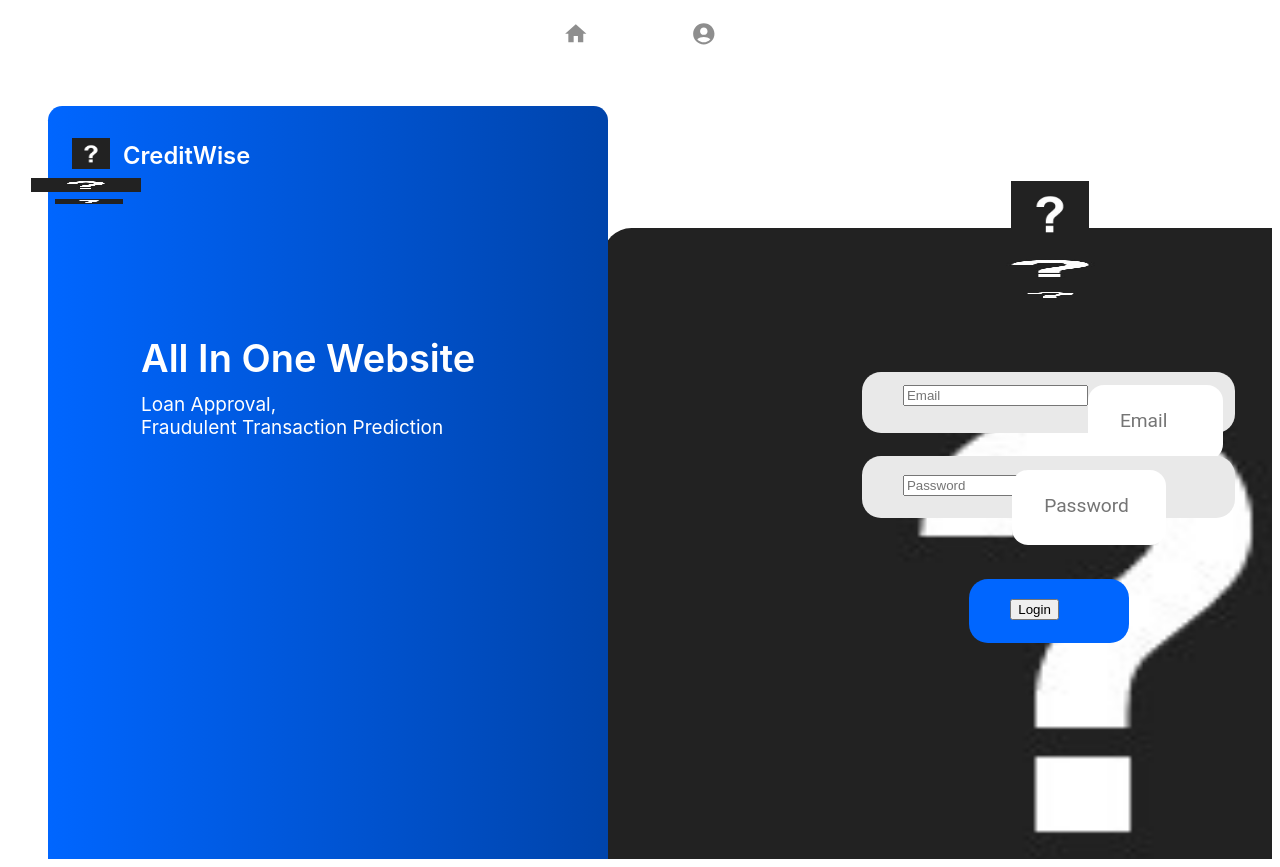
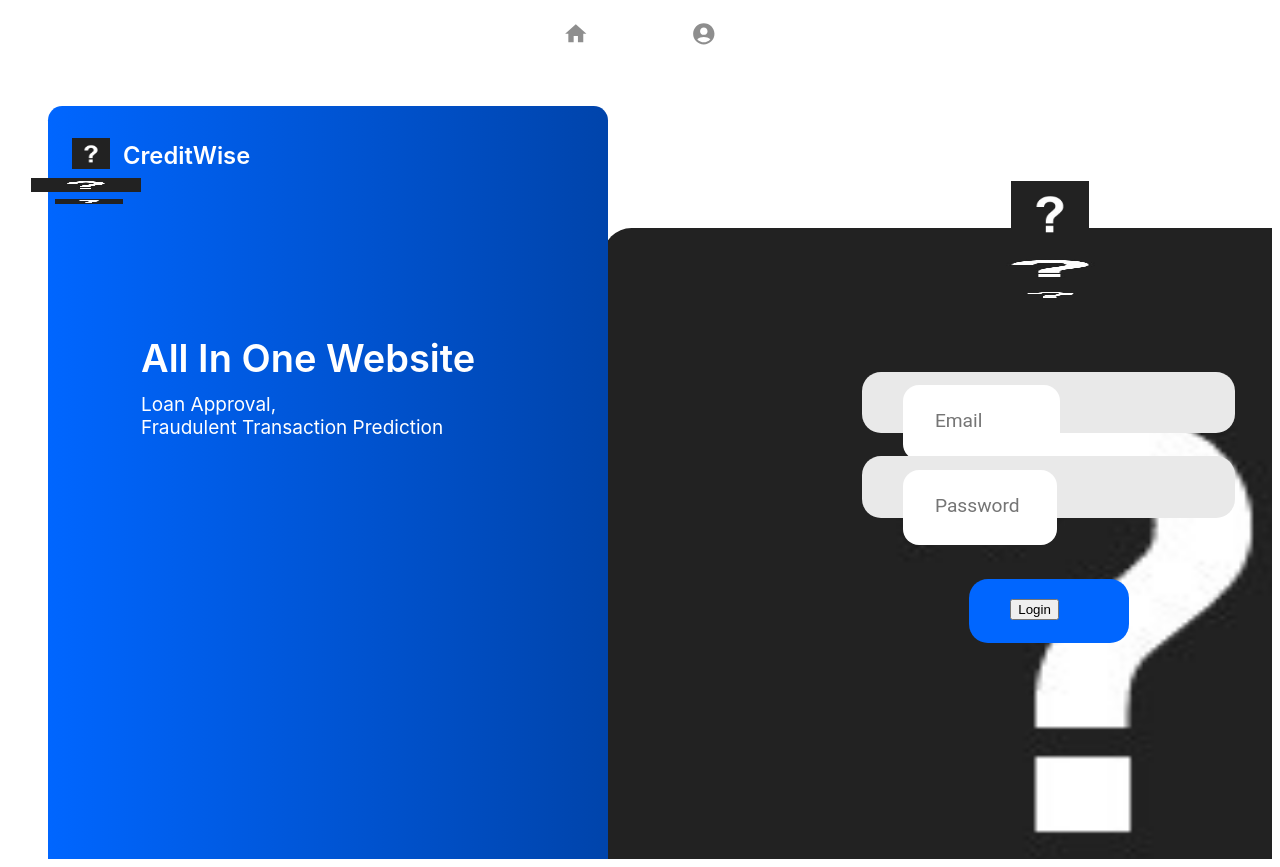
Before and after one commit to n0tv1cky/sentinel-hack-4, a React (Create React App) app in the folder frontend/: page /login in a window 1280 px wide. Built offline with nearby package versions, Linux system fonts and the light colour scheme.

Commit message:
removed unnecessary input boxes

```diff
--- a/frontend/src/Components/MacBookPro141.js
+++ b/frontend/src/Components/MacBookPro141.js
@@ -15,11 +15,6 @@ export default function MacBookPro141 () {
 			<div className='Frame3'>
 				<div className='Frame1'>
 
-
-					<span className='Email'>
-						<input type='email' placeholder='Email' required/>
-					</span>
-
 					<span className='Email'><form>
 						<input className='form_input' type='text' placeholder='Email' id='name'/>
 						<label className='form_label' for='name'>Email</label>
@@ -29,12 +24,6 @@ export default function MacBookPro141 () {
 			</div>
 			<div className='Frame4'>
 				<div className='Frame2'>
-
-				<span className='Password'>
-
-						<input type='password' placeholder='Password'required/>
-
-				</span>
 
 				<span className='Password'><form>
 						<input className='form_input' type='password' placeholder='Password' id='password'/>
```
